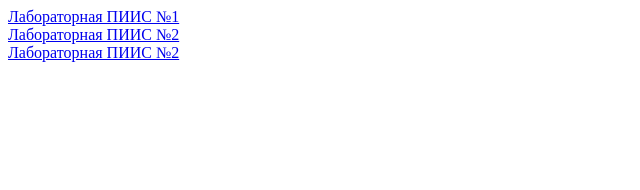
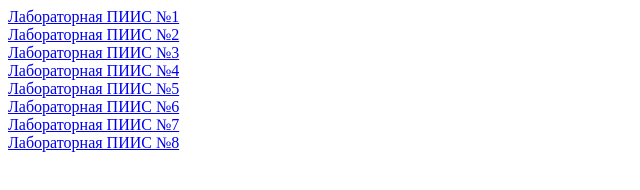
Before and after one commit to Give-My-Coffee/piis_labs, a plain HTML site: page index.html in a window 1280 px wide. Shown: the whole page, without its empty margins (0-640 px from the left). Drawn offline with Linux system fonts and the light colour scheme.

Commit message:
Update index.html

```diff
--- a/index.html
+++ b/index.html
@@ -8,6 +8,11 @@
 <body>
   <a href="1_lab/main.html">Лабораторная ПИИС №1</a><br>
   <a href="2_lab/main.html">Лабораторная ПИИС №2</a><br>
-  <a href="3_lab/main.html">Лабораторная ПИИС №2</a><br>
+  <a href="3_lab/main.html">Лабораторная ПИИС №3</a><br>
+  <a href="4_lab/main.html">Лабораторная ПИИС №4</a><br>
+  <a href="5_lab/main.html">Лабораторная ПИИС №5</a><br>
+  <a href="6_lab/main.html">Лабораторная ПИИС №6</a><br>
+  <a href="7_lab/main.html">Лабораторная ПИИС №7</a><br>
+  <a href="8_lab/main.html">Лабораторная ПИИС №8</a><br>
 </body>
 </html>
```
